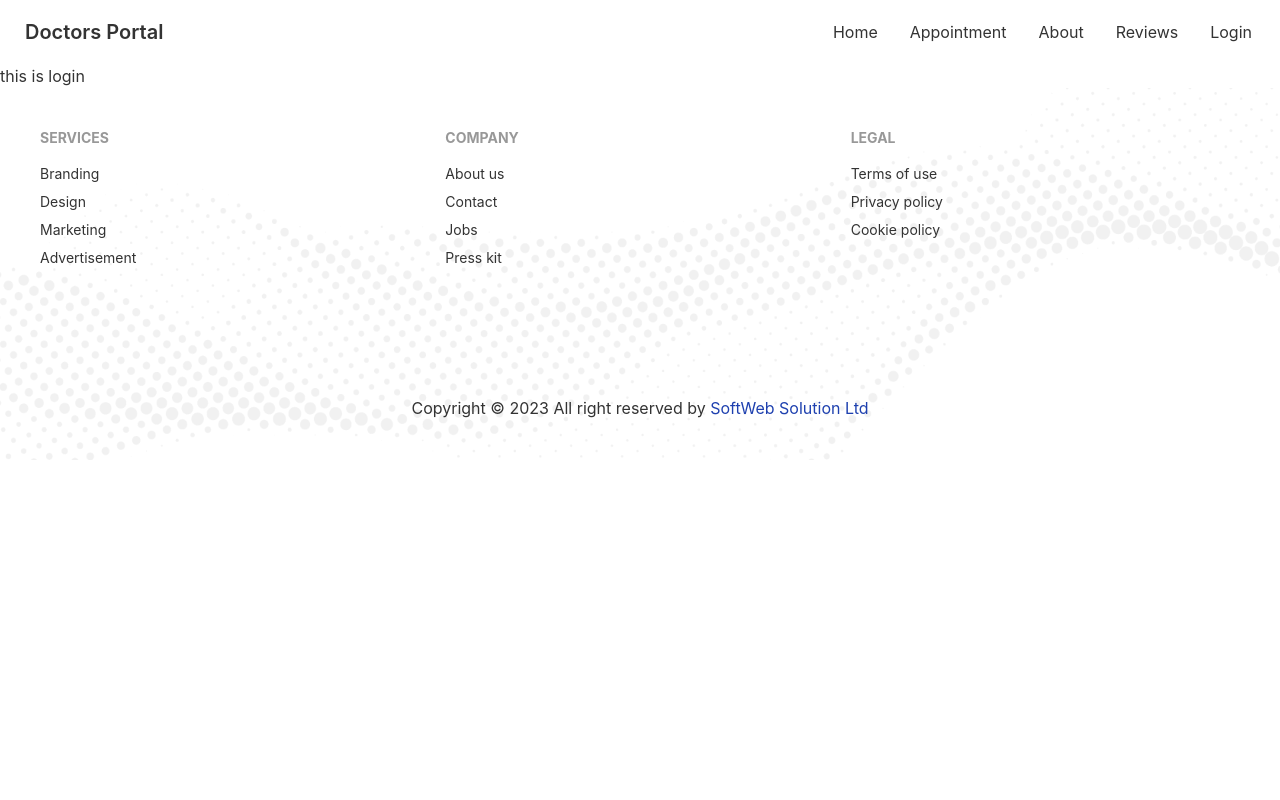
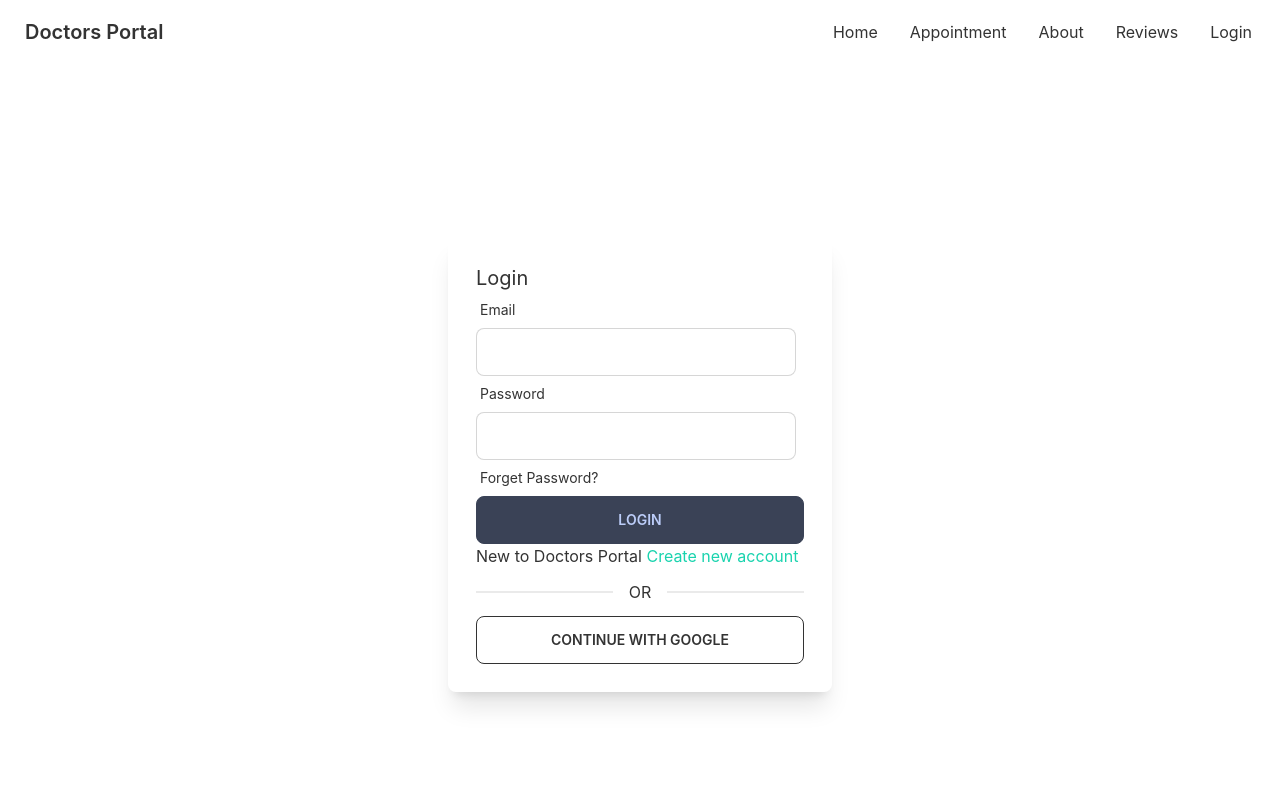
Before and after one commit to mohon63/doctors-portal-client2, a React (Create React App) app: page /login in a window 1280 px wide. Shown: the top 800 px of the page. Built offline with nearby package versions, Linux system fonts and the light colour scheme.

Commit message:
login form design

```diff
--- a/package.json
+++ b/package.json
@@ -11,6 +11,7 @@
     "react": "^18.2.0",
     "react-day-picker": "^8.6.0",
     "react-dom": "^18.2.0",
+    "react-hook-form": "^7.43.9",
     "react-router-dom": "^6.10.0",
     "react-scripts": "5.0.1",
     "web-vitals": "^2.1.4"
--- a/src/Pages/Login/Login.js
+++ b/src/Pages/Login/Login.js
@@ -1,9 +1,32 @@
-import React from 'react';
+import React, { useState } from 'react';
+import { useForm } from 'react-hook-form';
+import { Link } from 'react-router-dom';
 
 const Login = () => {
+    const { register, handleSubmit } = useForm();
+    const [data, setData] = useState('')
     return (
-        <div>
-            <h2>this is login</h2>
+        <div className='h-[800px] flex justify-center items-center'>
+            <div className='w-96 p-7 shadow-xl rounded-lg'>
+                <h2 className='text-xl'>Login</h2>
+                <form onSubmit={handleSubmit(setData)}>
+
+                    <div className="form-control w-full max-w-xs">
+                        <label className="label"><span className="label-text">Email</span></label>
+                        <input type="text" {...register("email")} className="input input-bordered w-full max-w-xs" />
+                    </div>
+                    <div className="form-control w-full max-w-xs">
+                        <label className="label"><span className="label-text">Password</span></label>
+                        <input type="password" {...register("password")} className="input input-bordered w-full max-w-xs" />
+                        <label className="label"><span className="label-text">Forget Password?</span></label>
+                    </div>
+                    <input className='btn btn-accent w-full' value={"Login"} type="submit" />
+                </form>
+
+                <p>New to Doctors Portal <Link className='text-secondary' to="/signup">Create new account</Link></p>
+                <div className="divider">OR</div>
+                <button className='btn btn-outline w-full'>CONTINUE WITH GOOGLE</button>
+            </div>
         </div>
     );
 };
```
Also changed, not shown: 1 other file (tests, documents, lock files or other folders).
